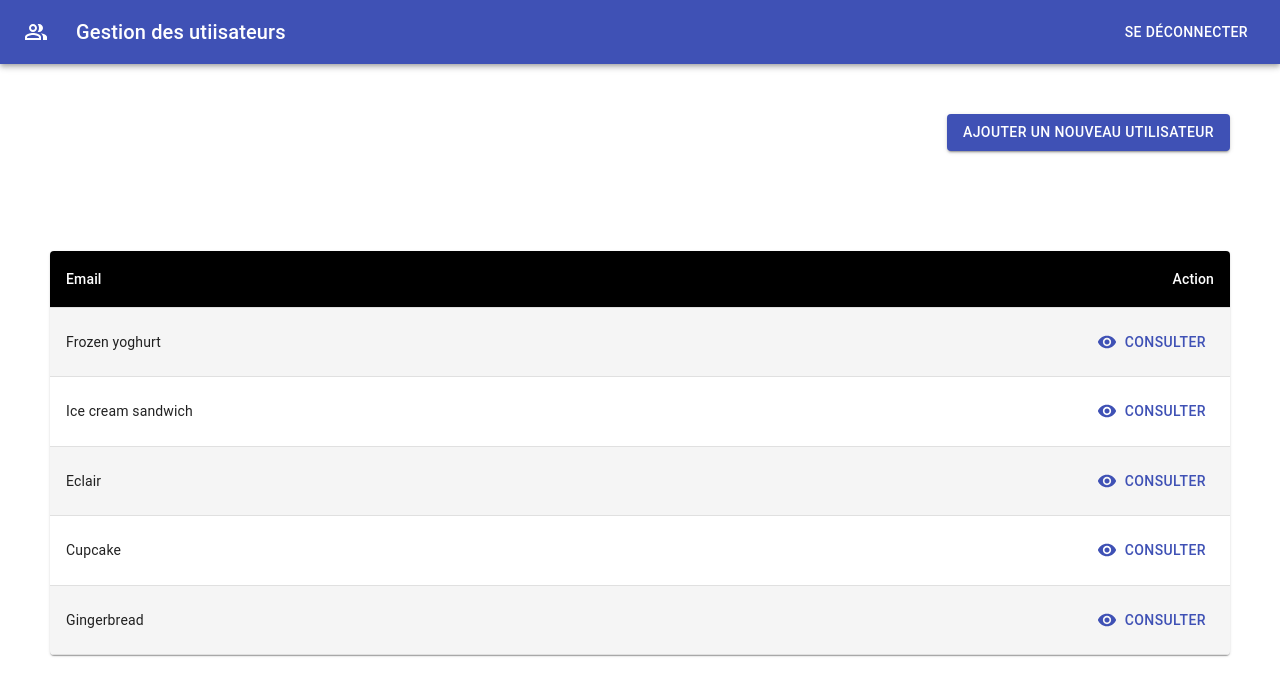
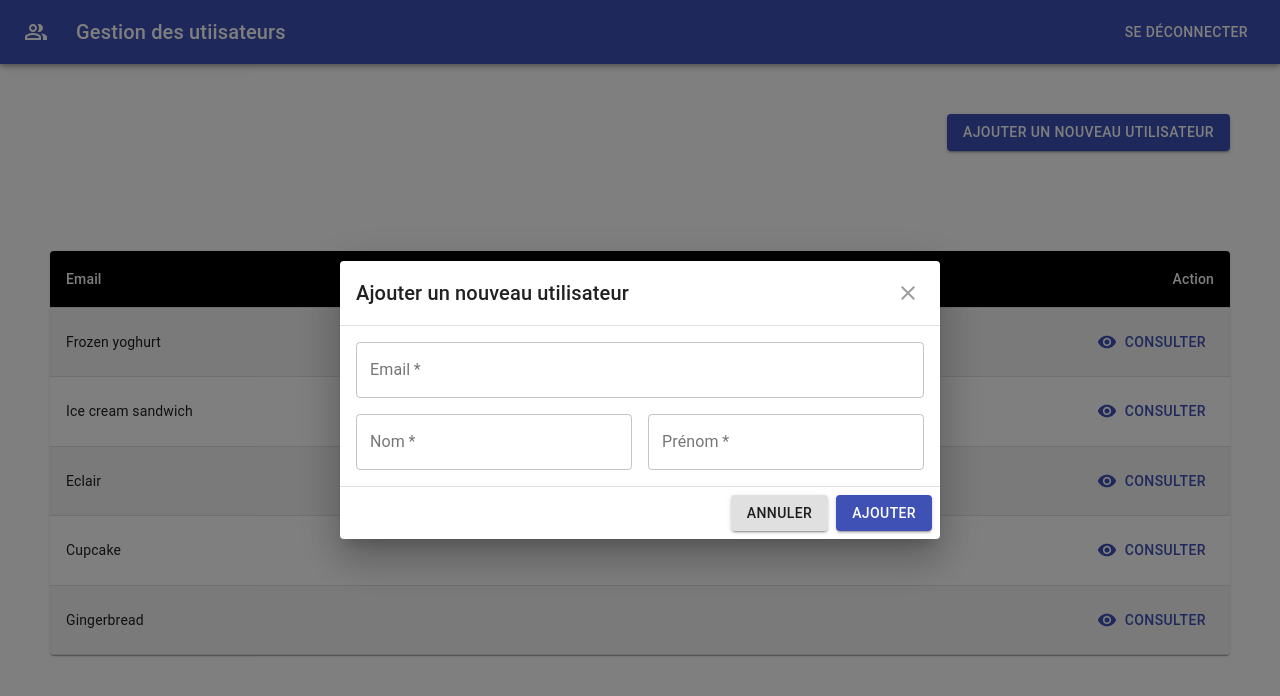
Before and after one commit to IbtihelMej/users-management, a React (Create React App) app: page /app/users in a window 1280 px wide. Both pictures are taken after a click on the button "AJOUTER UN NOUVEAU UTILISATEUR". Shown: the top 696 px of the page. Built offline with nearby package versions, Linux system fonts and the light colour scheme.

Commit message:
P0012 create interface add user

```diff
--- /dev/null
+++ b/src/Components/Users/AddUser.js
@@ -0,0 +1,107 @@
+import React from "react";
+import { withStyles } from "@material-ui/core/styles";
+import Button from "@material-ui/core/Button";
+import Dialog from "@material-ui/core/Dialog";
+import MuiDialogTitle from "@material-ui/core/DialogTitle";
+import MuiDialogContent from "@material-ui/core/DialogContent";
+import MuiDialogActions from "@material-ui/core/DialogActions";
+import IconButton from "@material-ui/core/IconButton";
+import CloseIcon from "@material-ui/icons/Close";
+import Typography from "@material-ui/core/Typography";
+import { Grid, TextField } from "@material-ui/core";
+import { styles } from "../../Styles/Style";
+
+const DialogTitle = withStyles(styles)((props) => {
+  const { children, classes, onClose, ...other } = props;
+  return (
+    <MuiDialogTitle disableTypography className={classes.root} {...other}>
+      <Typography variant="h6">{children}</Typography>
+      {onClose ? (
+        <IconButton
+          aria-label="close"
+          className={classes.closeButton}
+          onClick={onClose}
+        >
+          <CloseIcon />
+        </IconButton>
+      ) : null}
+    </MuiDialogTitle>
+  );
+});
+
+const DialogContent = withStyles((theme) => ({
+  root: {
+    padding: theme.spacing(2),
+  },
+}))(MuiDialogContent);
+
+const DialogActions = withStyles((theme) => ({
+  root: {
+    margin: 0,
+    padding: theme.spacing(1),
+  },
+}))(MuiDialogActions);
+
+const AddUser = ({ open, handleClose }) => {
+  return (
+    <div>
+      <Dialog
+        onClose={handleClose}
+        aria-labelledby="customized-dialog-title"
+        open={open}
+        fullWidth={true}
+        maxWidth="sm"
+      >
+        <DialogTitle id="customized-dialog-title" onClose={handleClose}>
+          Ajouter un nouveau utilisateur{" "}
+        </DialogTitle>
+        <DialogContent dividers>
+          <Grid container spacing={2}>
+            <Grid item xs={12} sm={12} md={12}>
+              <TextField
+                required
+                fullWidth
+                id="email"
+                label="Email"
+                variant="outlined"
+              />
+            </Grid>
+            <Grid item xs={12} sm={6} md={6}>
+              <TextField
+                required
+                fullWidth
+                id="surname"
+                label="Nom"
+                variant="outlined"
+              />
+            </Grid>
+            <Grid item xs={12} sm={6} md={6}>
+              <TextField
+                required
+                fullWidth
+                id="name"
+                label="Prénom"
+                variant="outlined"
+              />
+            </Grid>
+          </Grid>
+        </DialogContent>
+        <DialogActions>
+          <Button autoFocus onClick={handleClose} variant="contained">
+            Annuler
+          </Button>
+          <Button
+            autoFocus
+            onClick={handleClose}
+            variant="contained"
+            color="primary"
+          >
+            Ajouter
+          </Button>
+        </DialogActions>
+      </Dialog>
+    </div>
+  );
+};
+
+export default AddUser;
--- a/src/Components/Users/index.js
+++ b/src/Components/Users/index.js
@@ -1,4 +1,4 @@
-import React from "react";
+import React, {useState} from "react";
 import {
   Paper,
   Table,
@@ -14,7 +14,7 @@ import {
 import { withStyles, makeStyles } from "@material-ui/core/styles";
 import Navbar from "../Navbar/Navbar";
 import { Visibility } from "@material-ui/icons";
-
+import  AddUser from "./AddUser"
 
 const StyledTableCell = withStyles((theme) => ({
   head: {
@@ -54,7 +54,17 @@ const useStyles = makeStyles({
 
 const AccountManagement = () => {
   const classes = useStyles();
+const [isOpen, setIsOpen] = useState(false)
 
+const handleOpen = () => {
+  console.log('handleOpen');
+  setIsOpen(true)
+}
+const handleClose = () => {
+  console.log('handleClose');
+  setIsOpen(false);
+};
+console.log('isOpen',isOpen);
   return (
     <div>
       <Navbar />
@@ -77,7 +87,7 @@ const AccountManagement = () => {
           direction="column"
           alignItems="flex-end"
         >
-          <Button variant="contained" color="primary">
+          <Button variant="contained" color="primary" onClick={handleOpen}>
             Ajouter un nouveau utilisateur
           </Button>
         </Grid>
@@ -88,9 +98,6 @@ const AccountManagement = () => {
                 <TableRow>
                   <StyledTableCell>Email</StyledTableCell>
                   <StyledTableCell align="right">Action</StyledTableCell>
-                  {/* <StyledTableCell align="right">Fat&nbsp;(g)</StyledTableCell>
-            <StyledTableCell align="right">Carbs&nbsp;(g)</StyledTableCell>
-            <StyledTableCell align="right">Protein&nbsp;(g)</StyledTableCell> */}
                 </TableRow>
               </TableHead>
               <TableBody>
@@ -104,9 +111,6 @@ const AccountManagement = () => {
                         Consulter
                       </Button>
                     </StyledTableCell>
-                    {/* <StyledTableCell align="right">{row.fat}</StyledTableCell>
-              <StyledTableCell align="right">{row.carbs}</StyledTableCell>
-              <StyledTableCell align="right">{row.protein}</StyledTableCell> */}
                   </StyledTableRow>
                 ))}
               </TableBody>
@@ -114,8 +118,7 @@ const AccountManagement = () => {
           </TableContainer>
         </Grid>
       </Grid>
-
-
+      {isOpen && <AddUser open={isOpen} handleClose={handleClose} />}
     </div>
   );
 };
--- /dev/null
+++ b/src/Styles/Style.js
@@ -0,0 +1,20 @@
+export const styles = (theme) => ({
+  root: {
+    margin: 0,
+    padding: theme.spacing(2),
+  },
+  closeButton: {
+    position: "absolute",
+    right: theme.spacing(1),
+    top: theme.spacing(1),
+    color: theme.palette.grey[500],
+  },
+  cancelButton: {
+    color: "#B8B1F3",
+    borderColor: "#B8B1F3",
+    "&:hover": {
+      borderColor: "#6F13DA",
+      color: "#6F13DA",
+    },
+  },
+});
```
Also changed, not shown: src/Styles/TableStyle.js (deleted, +0 -64 lines), src/Validation/tableHelper.js (deleted, +0 -25 lines).
